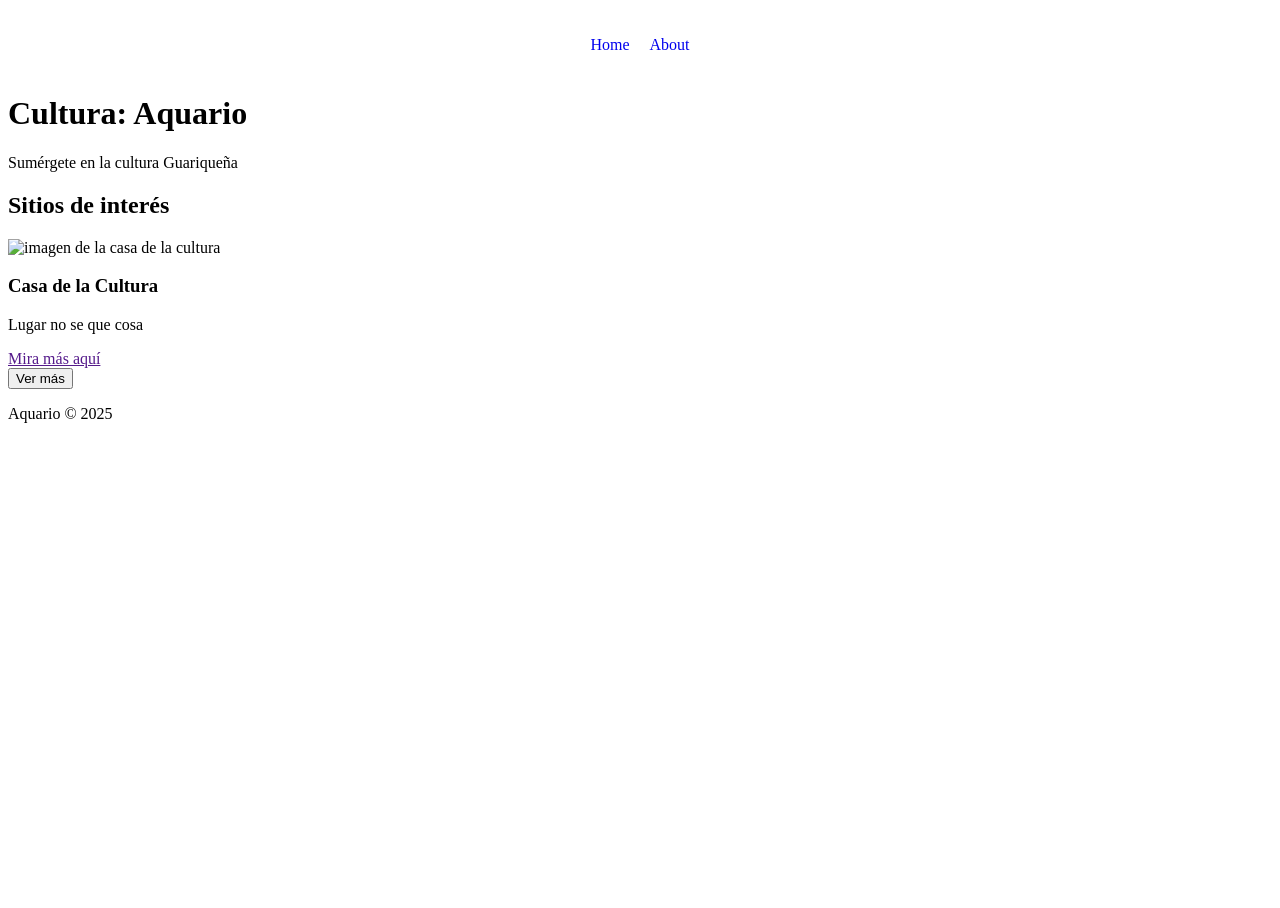
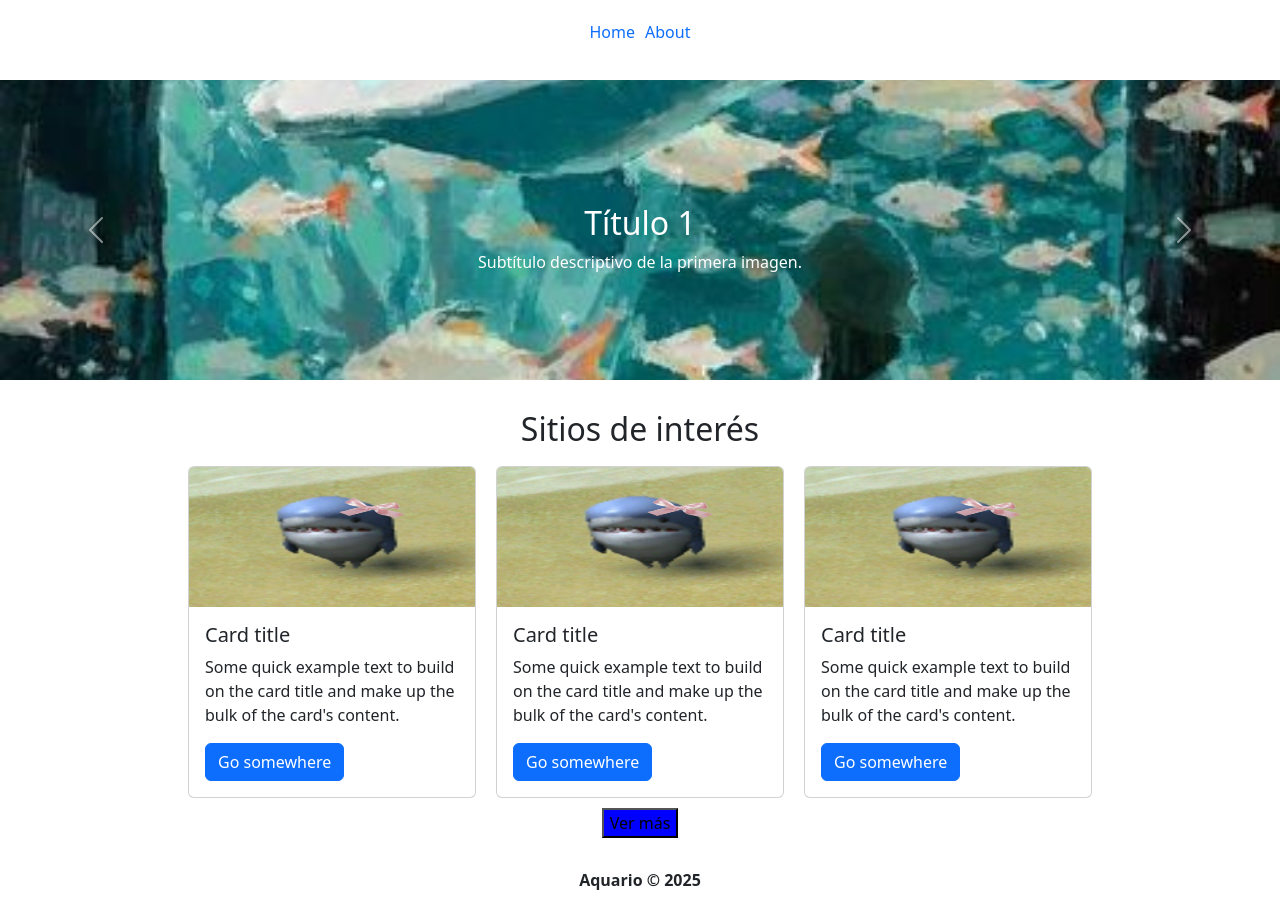
Before and after one commit to BCrandom/aquarioOfficialRepository, a Node server app: page /main/ in a window 1280 px wide. Before the commit the page ends 423 px from the top, so only its background shows below. Run offline with Node 20, Linux system fonts and the light colour scheme.

Commit message:
cambios y adiciones al index.ejs, adicion de un archivo css unico para el index y muchas modificaciones esteticas

```diff
--- a/views/index.ejs
+++ b/views/index.ejs
@@ -5,6 +5,9 @@
     <meta name="viewport" content="width=device-width, initial-scale=1.0">
     <title>Cultura: Aquario | Principal</title>
     <link rel="stylesheet" href="/views/public/general.css">
+    <link rel="stylesheet" href="/views/public/index.css">
+    <link href="https://cdn.jsdelivr.net/npm/bootstrap@5.3.0/dist/css/bootstrap.min.css" rel="stylesheet">
+    <script src="https://cdn.jsdelivr.net/npm/bootstrap@5.3.0/dist/js/bootstrap.bundle.min.js"></script>
 </head>
 <body>
 
@@ -12,33 +15,78 @@
 
     <!-- tipo carrusel -->
     <div id="hero">
-        <h1>Cultura: Aquario</h1>
-        <p>Sumérgete en la cultura Guariqueña</p>
+        <div id="carouselExample" class="carousel slide" data-bs-ride="carousel">
+            <div class="carousel-inner">
+                <div class="carousel-item active">
+                    <img src="/src/imgs/carrusel/img1.jpg" class="hero-img w-100 d-block" alt="Imagen 1">
+                    <div class="carousel-caption">
+                        <h2>Título 1</h2>
+                        <p>Subtítulo descriptivo de la primera imagen.</p>
+                    </div>
+                </div>
+                <div class="carousel-item">
+                    <img src="/src/imgs/carrusel/img2.jpg" class="hero-img w-100 d-block" alt="Imagen 2">
+                    <div class="carousel-caption">
+                        <h2>Título 2</h2>
+                        <p>Subtítulo descriptivo de la segunda imagen.</p>
+                    </div>
+                </div>
+                <div class="carousel-item">
+                    <img src="/src/imgs/carrusel/img3.jpg" class="hero-img w-100 d-block" alt="Imagen 3">
+                    <div class="carousel-caption">
+                        <h2>Título 3</h2>
+                        <p>Subtítulo descriptivo de la tercera imagen.</p>
+                    </div>
+                </div>
+            </div>
+            <button class="carousel-control-prev" type="button" data-bs-target="#carouselExample" data-bs-slide="prev">
+                <span class="carousel-control-prev-icon"></span>
+            </button>
+            <button class="carousel-control-next" type="button" data-bs-target="#carouselExample" data-bs-slide="next">
+                <span class="carousel-control-next-icon"></span>
+            </button>
+        </div>
     </div>
 
     <!-- info basica -->
-    <div>
-        <h2>Sitios de interés</h2>
 
         <div id="sites">
-
+        <h2>Sitios de interés</h2>
             <!-- tarjetas con informacion de los sitios culturales o artisticos de interes -->
              <!-- recomendablemente hacerlo dinamico, sino, hacerlo estatico -->
+        <div id="site-cards">
+            <div class="card" style="width: 18rem;">
+                <img src="/src/imgs/cards/sillyshark.png" class="site-img card-img-top" alt="...">
+                <div class="card-body">
+                    <h5 class="site-title card-title">Card title</h5>
+                    <p class="site-content card-text">Some quick example text to build on the card title and make up the bulk of the card's content.</p>
+                    <a href="#" class="site-link btn btn-primary">Go somewhere</a>
+                </div>
+            </div>
+            <div class="card" style="width: 18rem;">
+                <img src="/src/imgs/cards/sillyshark.png" class="site-img card-img-top" alt="...">
+                <div class="card-body">
+                    <h5 class="site-title card-title">Card title</h5>
+                    <p class="site-content card-text">Some quick example text to build on the card title and make up the bulk of the card's content.</p>
+                    <a href="#" class="site-link btn btn-primary">Go somewhere</a>
+                </div>
+            </div>
+            <div class="card" style="width: 18rem;">
+                <img src="/src/imgs/cards/sillyshark.png" class="site-img card-img-top" alt="...">
+                <div class="card-body">
+                    <h5 class="site-title card-title">Card title</h5>
+                    <p class="site-content card-text">Some quick example text to build on the card title and make up the bulk of the card's content.</p>
+                    <a href="#" class="site-link btn btn-primary">Go somewhere</a>
+                </div>
+            </div>
+        </div>
 
-            <div class="site">
-                <img src="" alt="imagen de la casa de la cultura" class="site-img">
-                <h3 class="site-title">Casa de la Cultura</h3>
-                <p class="site-content">Lugar no se que cosa</p>
-                <a href="" class="site-link">Mira más aquí</a>
-            </div>
+        <div id="view-more">
+            <form action="" method="get">
+                <button type="submit" id="site-btn">Ver más</button>
+            </form>
+        </div>
 
-            <div id="view-more">
-                <form action="" method="post">
-                    <button type="submit">Ver más</button>
-                </form>
-            </div>
-
-        </div>
     </div>
 
     <%- include('mod/footer.ejs') %>
--- a/views/public/general.css
+++ b/views/public/general.css
@@ -1,14 +1,31 @@
+/*
+para la barra de navegacion, el footer, la paleta de colores
+y otras cuestiones que se manejen en todos-mayoria de archivos
+*/
+
+nav {
+    padding: 0;
+    margin: 0;
+}
+
 #navBarList {
     display: flex;
     justify-content: center;
-    padding: 10px;
+    align-items: center;
+    padding: 20px;
     list-style: none;
 }
 
 .navBarItem {
-    padding: 10px;
+    padding: 0 5px 0 5px;
 }
 
 .navBarLink {
     text-decoration: none;
 }
+
+/* footer */
+footer {
+    text-align: center;
+    font-weight: bold;
+}
--- /dev/null
+++ b/views/public/index.css
@@ -0,0 +1,38 @@
+.hero-img {
+    width: 100%;
+    height: 300px;
+    object-fit: cover;
+}
+
+.carousel-caption {
+    display: flex;
+    flex-direction: column;
+    justify-content: center;
+    text-align: left;
+    color: white;
+    margin-bottom: 50px;
+}
+
+/* cardz */
+#sites {
+    display: flex;
+    flex-direction: column;
+    align-items: center;
+    margin: 20px;
+    padding: 10px;
+}
+#site-cards {
+    display: flex;
+    flex-direction: row;
+    justify-content: center;
+    padding: 10px;
+}
+.card {
+    margin: 0 10px 0 10px;
+}
+.site-img {
+    height: 140px;
+}
+#site-btn {
+    background-color: blue;
+}
```
Also changed, not shown: src/imgs/cards/sillyshark.png (added), src/imgs/carrusel/img1.jpg (added), src/imgs/carrusel/img2.jpg (added), src/imgs/carrusel/img3.jpg (added).
